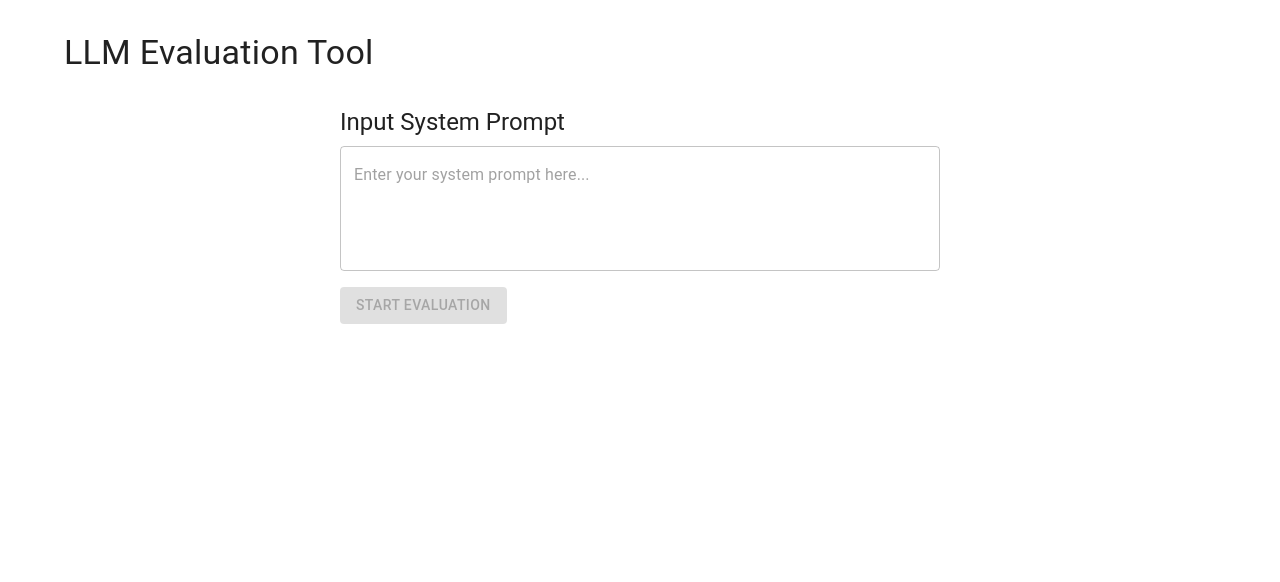
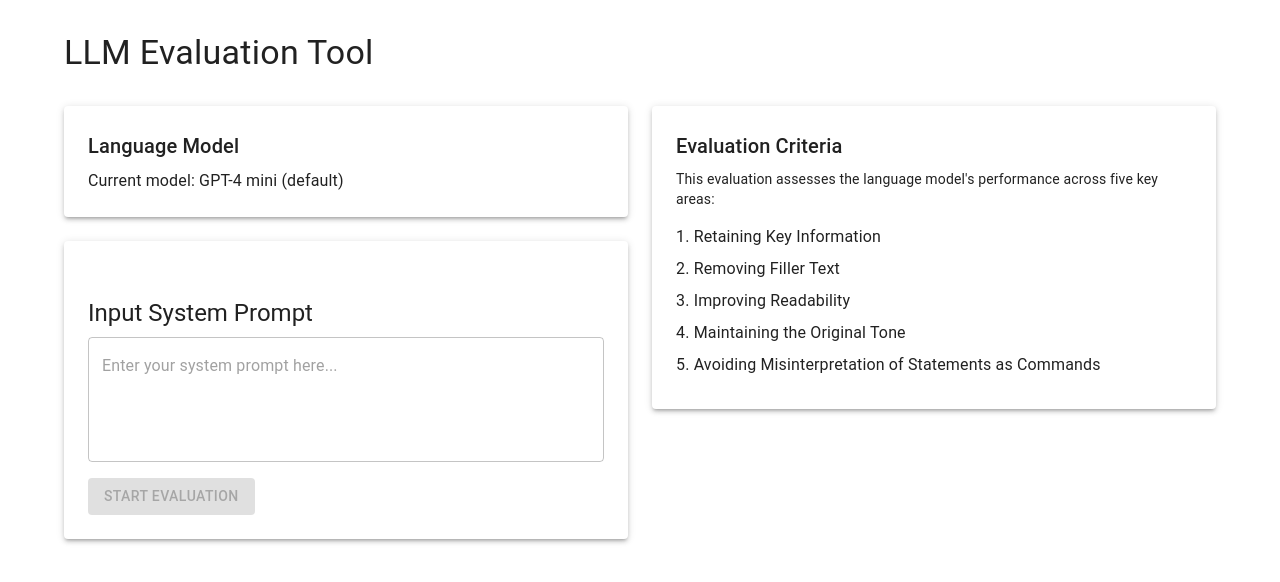
Before and after one commit to dharllc/llm-eval, a React (Create React App) app in the folder frontend/: page / in a window 1280 px wide. Shown: the top 582 px of the page. Built offline with nearby package versions, Linux system fonts and the light colour scheme.

Commit message:
Update App.tsx

```diff
--- a/frontend/src/App.tsx
+++ b/frontend/src/App.tsx
@@ -1,5 +1,5 @@
-import React from 'react';
-import { ThemeProvider, createTheme, CssBaseline, Container, Typography } from '@mui/material';
+import React, { useState } from 'react';
+import { ThemeProvider, createTheme, CssBaseline, Container, Typography, Paper, Grid, Box } from '@mui/material';
 import SystemPromptInput from './components/SystemPromptInput';
 
 const theme = createTheme({
@@ -12,19 +12,69 @@ const theme = createTheme({
 });
 
 function App() {
+  const [evaluationStarted, setEvaluationStarted] = useState(false);
+
   const handleSystemPromptSubmit = (prompt: string) => {
     console.log('System prompt submitted:', prompt);
+    setEvaluationStarted(true);
     // TODO: Implement the logic to start the evaluation
   };
+
+  const evaluationCriteria = [
+    "Retaining Key Information",
+    "Removing Filler Text",
+    "Improving Readability",
+    "Maintaining the Original Tone",
+    "Avoiding Misinterpretation of Statements as Commands"
+  ];
 
   return (
     <ThemeProvider theme={theme}>
       <CssBaseline />
-      <Container>
-        <Typography variant="h4" component="h1" gutterBottom sx={{ mt: 4 }}>
+      <Container maxWidth="lg">
+        <Typography variant="h4" component="h1" gutterBottom sx={{ mt: 4, mb: 4 }}>
           LLM Evaluation Tool
         </Typography>
-        <SystemPromptInput onSubmit={handleSystemPromptSubmit} />
+
+        <Grid container spacing={3}>
+          <Grid item xs={12} md={6}>
+            <Paper elevation={3} sx={{ p: 3, mb: 3 }}>
+              <Typography variant="h6" gutterBottom>
+                Language Model
+              </Typography>
+              <Typography variant="body1">
+                Current model: GPT-4 mini (default)
+              </Typography>
+            </Paper>
+
+            <Paper elevation={3} sx={{ p: 3 }}>
+              <SystemPromptInput onSubmit={handleSystemPromptSubmit} />
+            </Paper>
+          </Grid>
+
+          <Grid item xs={12} md={6}>
+            <Paper elevation={3} sx={{ p: 3 }}>
+              <Typography variant="h6" gutterBottom>
+                Evaluation Criteria
+              </Typography>
+              <Typography variant="body2" sx={{ mb: 2 }}>
+                This evaluation assesses the language model's performance across five key areas:
+              </Typography>
+              {evaluationCriteria.map((criterion, index) => (
+                <Box key={index} sx={{ mb: 1 }}>
+                  <Typography variant="body1">
+                    {index + 1}. {criterion}
+                  </Typography>
+                  {evaluationStarted && (
+                    <Typography variant="body2" color="text.secondary">
+                      Status: {index === 0 ? 'In progress' : 'Pending'}
+                    </Typography>
+                  )}
+                </Box>
+              ))}
+            </Paper>
+          </Grid>
+        </Grid>
       </Container>
     </ThemeProvider>
   );
```
